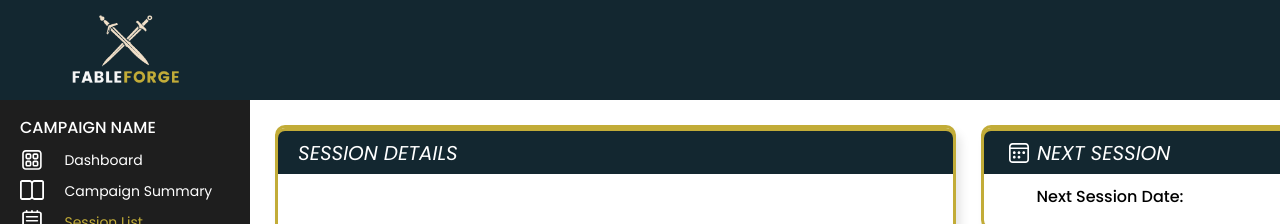
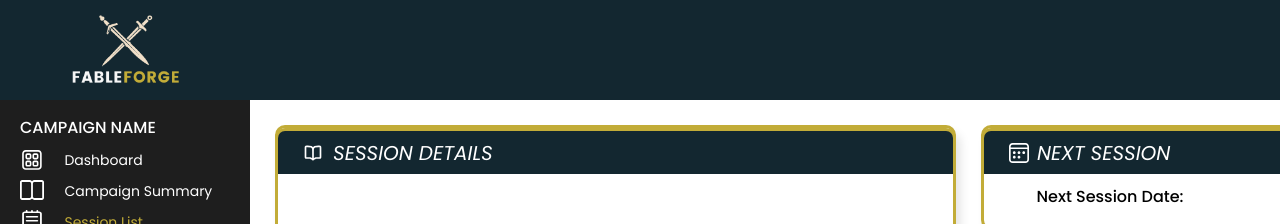
Before and after one commit to alliebourden/fableforge, a React (Vite) app: page /session-list in a window 1280 px wide. Shown: the top 224 px of the page. Built offline with nearby package versions, Linux system fonts and the light colour scheme.

Commit message:
style - session details icon added

```diff
--- a/src/App.css
+++ b/src/App.css
@@ -110,7 +110,6 @@ html {
   border-left: 3px solid #c2ac38;
   background: #132730;
   color: #ffffff;
-  justify-content: space-between;
 }
 
 .last-session-top p {
@@ -118,7 +117,11 @@ html {
   font-style: italic;
   font-weight: 500;
   line-height: normal;
-  margin-left: 20px;
+  margin-left: 10px;
+}
+
+.last-session-top img {
+  margin-left: 25px;
 }
 
 .last-session-body {
--- a/src/components/SessionList.jsx
+++ b/src/components/SessionList.jsx
@@ -5,6 +5,7 @@ import SessionIcon from "../../assets/icons/SessionListIcon.svg";
 import NextSessionIcon from "../../assets/icons/NextSessionIcon.svg";
 import SessionEditor from "./SessionEditor";
 import NextSessionCalendar from "./NextSessionCalendar";
+import SessionIconDetails from "../../assets/icons/SessionIcon.svg";
 
 const SessionList = () => {
   const { sessions, selectedDates } = useContext(SessionContext);
@@ -38,6 +39,7 @@ const SessionList = () => {
     <div className="sessions">
       <div className="recent-session">
         <div className="last-session-top">
+          <img src={SessionIconDetails} height={20} />
           <p>Session Details</p>
         </div>
         {selectedSession && (
```
Also changed, not shown: assets/icons/SessionIcon.svg (added).
